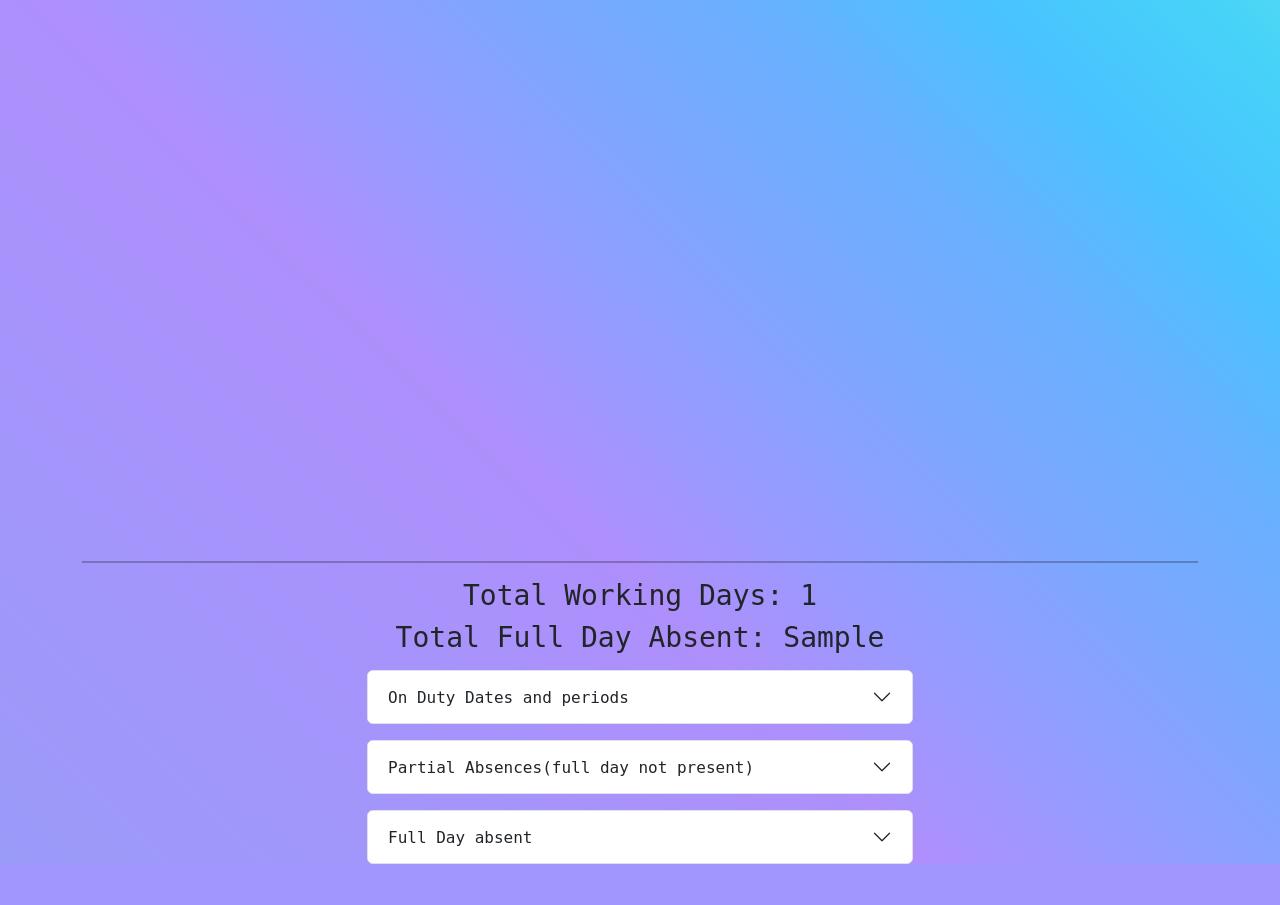
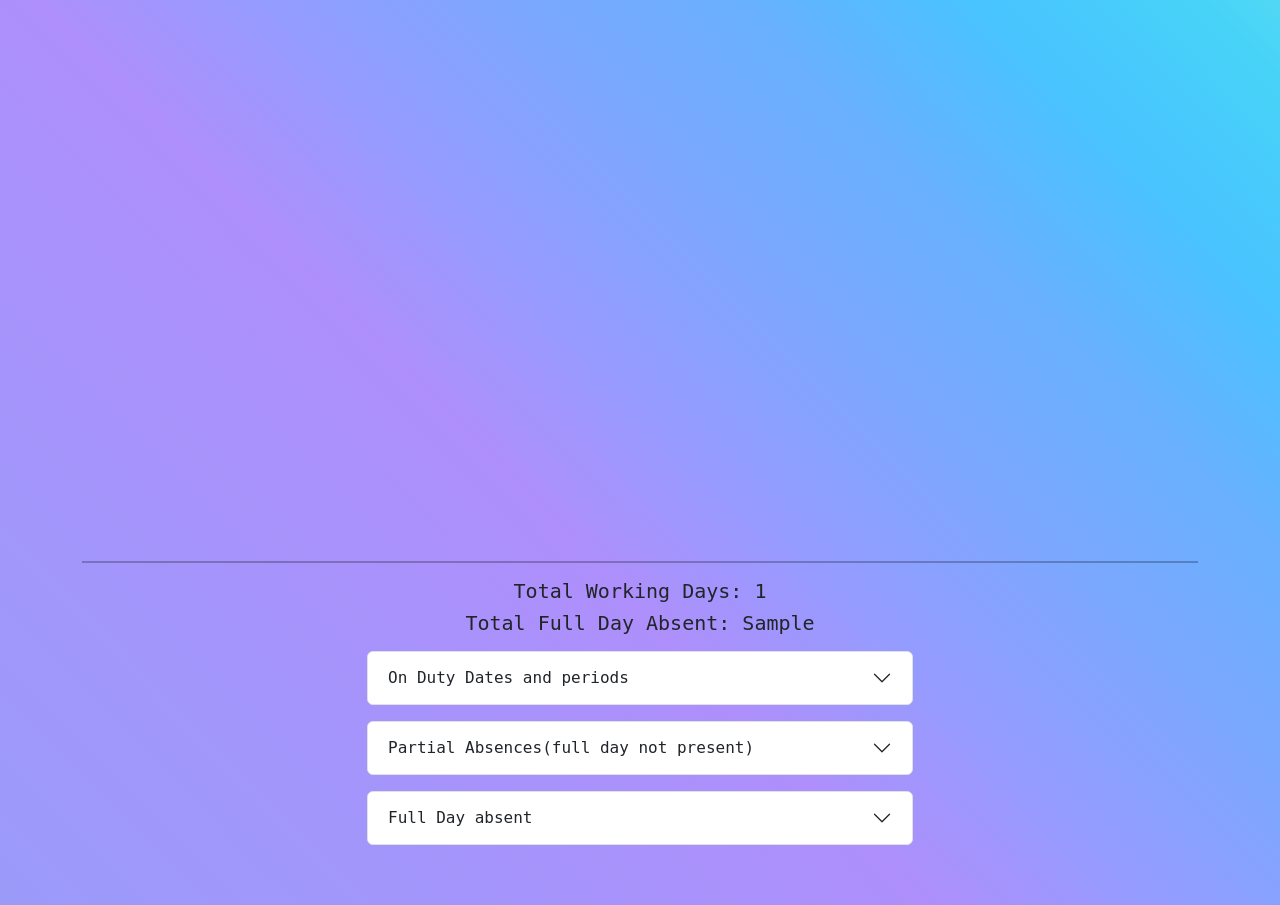
Before and after one commit to creepygonemad/mgc-attendance, a Flask app: template templates/result.html in a window 1280 px wide. Shown: the part 393-1298 px from the top of the page. Before the commit the page ends 1257 px from the top, so only its background shows below. Run offline with Flask 3, Linux system fonts and the light colour scheme; the template is opened without the code that fills it: most values are stand-ins (such as "Sample title", 1, 10 or a date in 2020); some web fonts are replaced.

Commit message:
Update result.html

```diff
--- a/templates/result.html
+++ b/templates/result.html
@@ -15,6 +15,9 @@
   <script src="https://cdn.jsdelivr.net/npm/bootstrap@5.3.0-alpha1/dist/js/bootstrap.bundle.min.js"></script>
 
   <style>
+    body{
+      margin-bottom: 60px;
+    }
     hr{
       width: 100%;
       height: 2px;
@@ -109,8 +112,8 @@
       </div>
     </div>
     <hr>
-    <h3 class="text-center">Total Working Days: {{ total_days }}</h3>
-    <h3 class="text-center">Total Full Day Absent: {{ tot_abs }}</h3>
+    <h5 class="text-center">Total Working Days: {{ total_days }}</h5>
+    <h5 class="text-center">Total Full Day Absent: {{ tot_abs }}</h5>
      <!-- OD Absences Section -->
      <div class="row mt-3">
       <div class="col-md-6 offset-md-3">
```
